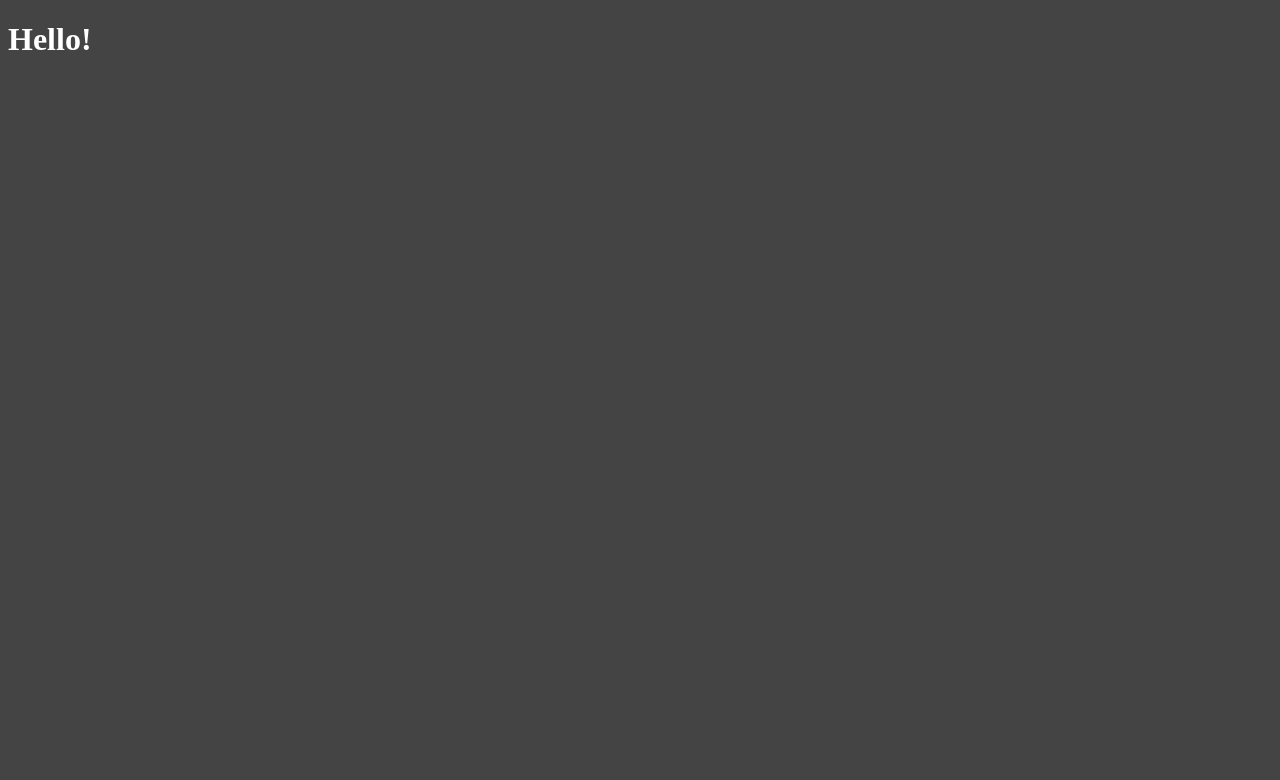
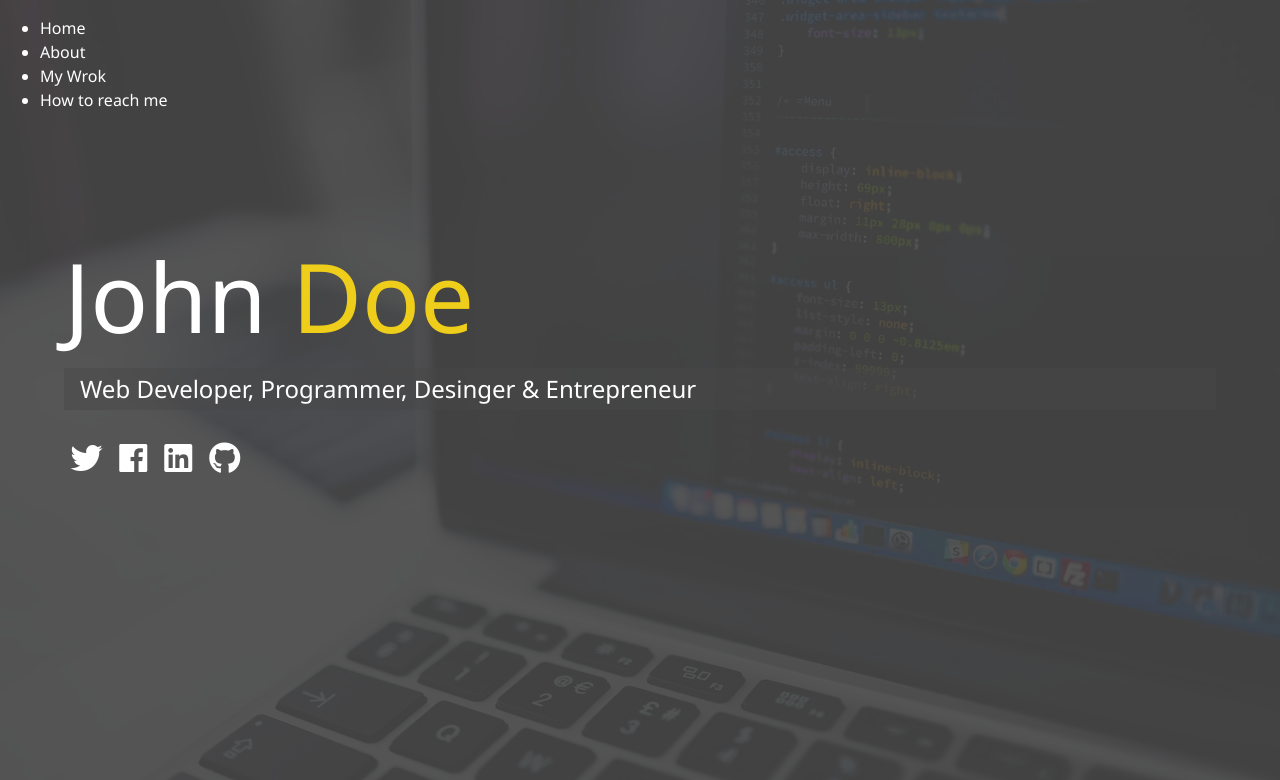
Before and after one commit to elicraig/elijah-portfolio, a PHP site: page / in a window 1280 px wide. Before the commit the part shown is almost empty. Shown: the top 780 px of the page. Run offline with PHP 8.4, Linux system fonts and the light colour scheme; some libraries are stand-ins or nearby versions.

Commit message:
Index markup & main setup

```diff
--- a/dist/css/main.css
+++ b/dist/css/main.css
@@ -1,3 +1,66 @@
+* {
+  box-sizing: border-box; }
+
 body {
   background: #444;
-  color: #fff; }
+  color: #fff;
+  height: 100%;
+  margin: 0;
+  font-family: "Segoe UI", Tahoma, Geneva, Verdana, sans-serif;
+  line-height: 1.5; }
+  body#bg-img {
+    background: url(../img/background.jpg);
+    background-attachment: fixed;
+    background-size: cover; }
+    body#bg-img:after {
+      content: "";
+      position: absolute;
+      top: 0;
+      right: 0;
+      width: 100%;
+      height: 100%;
+      z-index: -1;
+      background: rgba(68, 68, 68, 0.9); }
+
+h1,
+h2,
+h3 {
+  margin: 0;
+  font-weight: 400; }
+  h1.lg-heading,
+  h2.lg-heading,
+  h3.lg-heading {
+    font-size: 6rem; }
+  h1.sm-heading,
+  h2.sm-heading,
+  h3.sm-heading {
+    margin-bottom: 2rem;
+    padding: 0.2rem 1rem;
+    background: rgba(73, 73, 73, 0.5); }
+
+a {
+  color: #fff;
+  text-decoration: none; }
+
+header {
+  position: fixed;
+  z-index: 2;
+  width: 100%; }
+
+.text-secondary {
+  color: #eece1a; }
+
+main {
+  padding: 4rem;
+  height: 100%; }
+  main .icons {
+    margin-top: 1rem; }
+    main .icons a {
+      padding: 0.4rem; }
+      main .icons a:hover {
+        color: #eece1a;
+        transition: all 0.5s ease-out; }
+  main#home {
+    overflow: hidden; }
+    main#home h1 {
+      margin-top: 20vh; }
--- a/index.html
+++ b/index.html
@@ -5,12 +5,68 @@
     <meta charset="UTF-8">
     <meta name="viewport" content="width=device-width, initial-scale=1.0">
     <meta http-equiv="X-UA-Compatible" content="ie=edge">
+    <link rel="stylesheet" href="https://use.fontawesome.com/releases/v5.2.0/css/all.css" integrity="sha384-hWVjflwFxL6sNzntih27bfxkr27PmbbK/iSvJ+a4+0owXq79v+lsFkW54bOGbiDQ"
+        crossorigin="anonymous">
     <link rel="stylesheet" href="dist/css/main.css">
     <title>CraigCreated</title>
 </head>
 
-<body>
-    <h1>Hello!</h1>
+<body id="bg-img">
+    <header>
+        <div class="menu-btn">
+            <div class="btn-line"></div>
+            <div class="btn-line"></div>
+            <div class="btn-line"></div>
+        </div>
+
+        <nav class="menu">
+            <div class="menu-branding">
+                <div class="portrait">
+
+                </div>
+            </div>
+            <ul class="menu-nav">
+                <li class="nav-item">
+                    <a href="/" class="nav-link">Home</a>
+                </li>
+                <li class="nav-item">
+                    <a href="/about.html" class="nav-link">About</a>
+                </li>
+                <li class="nav-item">
+                    <a href="/work.html" class="nav-link">My Wrok</a>
+                </li>
+                <li class="nav-item">
+                    <a href="/contact.html" class="nav-link">How to reach me</a>
+                </li>
+            </ul>
+        </nav>
+    </header>
+
+    <main id="home">
+        <h1 class="lg-heading">
+            John
+            <span class="text-secondary">Doe</span>
+        </h1>
+        <h2 class="sm-heading">
+            Web Developer, Programmer, Desinger & Entrepreneur
+        </h2>
+        <div class="icons">
+            <a href="#!">
+                <i class="fab fa-twitter fa-2x"></i>
+            </a>
+            <a href="#!">
+                <i class="fab fa-facebook fa-2x"></i>
+            </a>
+            <a href="#!">
+                <i class="fab fa-linkedin fa-2x"></i>
+            </a>
+            <a href="#!">
+                <i class="fab fa-github fa-2x"></i>
+            </a>
+        </div>
+    </main>
+
+    <script src="js/main.js"></script>
 </body>
 
 </html>
--- /dev/null
+++ b/scss/_config.scss
@@ -0,0 +1,29 @@
+$primary-color: #444;
+$secondary-color: #eece1a;
+$show-home-image: true;
+$home-image: url(../img/background.jpg);
+$background-opacity: 0.9;
+
+@mixin easeOut {
+  transition: all 0.5s ease-out;
+}
+@mixin background {
+  @if $show-home-image {
+    &#bg-img {
+      background: $home-image;
+      background-attachment: fixed;
+      background-size: cover;
+
+      &:after {
+        content: "";
+        position: absolute;
+        top: 0;
+        right: 0;
+        width: 100%;
+        height: 100%;
+        z-index: -1;
+        background: rgba($primary-color, $background-opacity);
+      }
+    }
+  }
+}
--- a/scss/main.scss
+++ b/scss/main.scss
@@ -1,6 +1,72 @@
-$primary-color: #444;
+@import "config";
+* {
+  box-sizing: border-box;
+}
 
 body {
+  @include background;
   background: $primary-color;
   color: #fff;
+  height: 100%;
+  margin: 0;
+  font-family: "Segoe UI", Tahoma, Geneva, Verdana, sans-serif;
+  line-height: 1.5;
 }
+
+//Headings
+h1,
+h2,
+h3 {
+  margin: 0;
+  font-weight: 400;
+
+  &.lg-heading {
+    font-size: 6rem;
+  }
+
+  &.sm-heading {
+    margin-bottom: 2rem;
+    padding: 0.2rem 1rem;
+    background: rgba(lighten($primary-color, 2), 0.5);
+  }
+}
+
+a {
+  color: #fff;
+  text-decoration: none;
+}
+
+header {
+  position: fixed;
+  z-index: 2;
+  width: 100%;
+}
+
+.text-secondary {
+  color: $secondary-color;
+}
+
+main {
+  padding: 4rem;
+  height: 100%;
+
+  .icons {
+    margin-top: 1rem;
+
+    a {
+      padding: 0.4rem;
+
+      &:hover {
+        color: $secondary-color;
+        @include easeOut();
+      }
+    }
+  }
+
+  &#home {
+    overflow: hidden;
+    h1 {
+      margin-top: 20vh;
+    }
+  }
+}
```
Also changed, not shown: dist/img/background.jpg (added), dist/img/portrait.jpg (added), dist/img/portrait_small.jpg (added), dist/img/projects/project1.jpg (added), dist/img/projects/project2.jpg (added), dist/img/projects/project3.jpg (added), dist/img/projects/project4.jpg (added), dist/img/projects/project5.jpg (added), dist/js/main.js (added).
